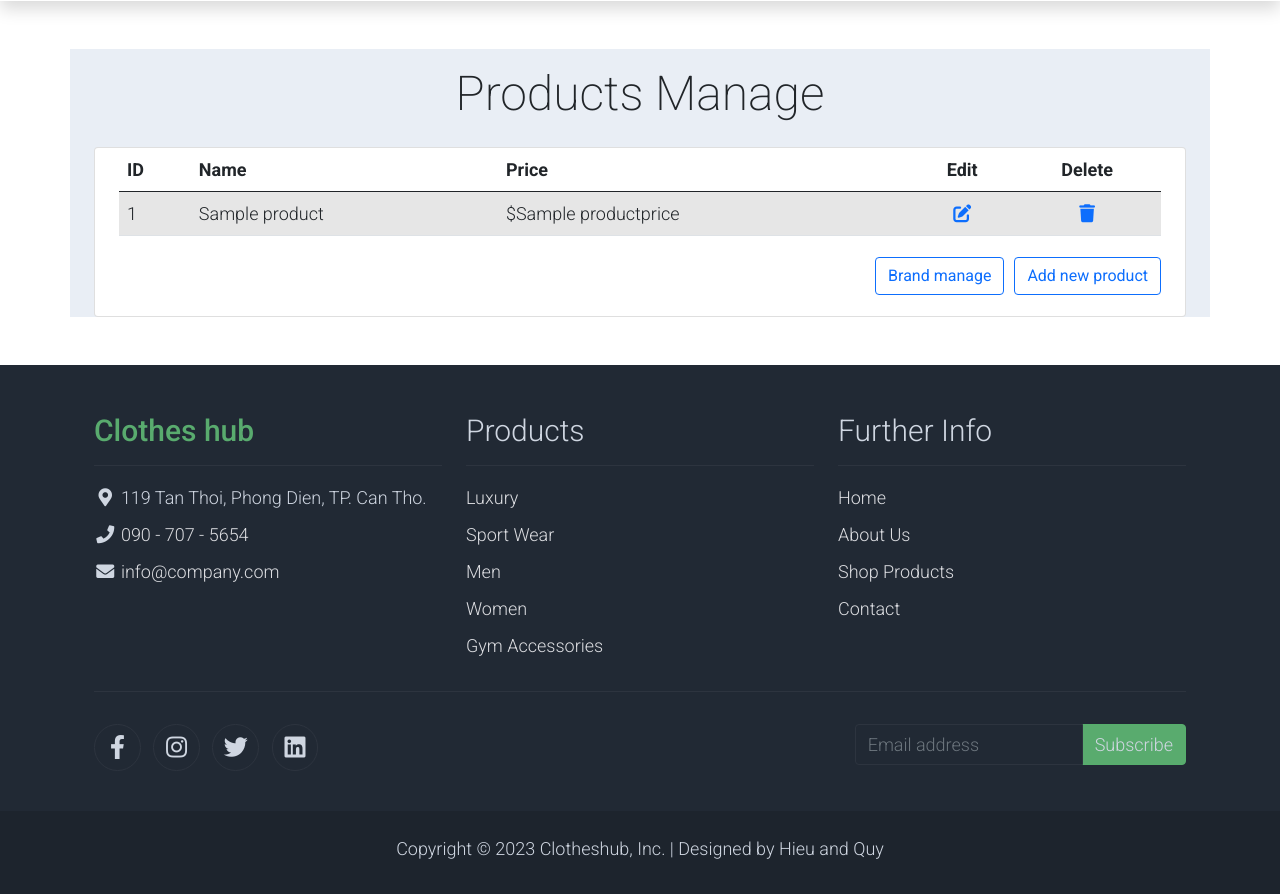
After one commit to Clotheshub-Organization/Clotheshub, a Symfony app: template templates/product/manage.html.twig in a window 1280 px wide. The commit adds this page. Shown: the part 249-1143 px from the top of the page. Run offline with Twig, Linux system fonts and the light colour scheme; the template is opened without the code that fills it: most values are stand-ins (such as "Sample title", 1, 10 or a date in 2020); some libraries are stand-ins or nearby versions.

Commit message:
add Product manage Controller and template

```diff
--- a/templates/home.html.twig
+++ b/templates/home.html.twig
@@ -59,7 +59,7 @@
                             <a class="nav-link dropdown-toggle" href="#" id="dropdown" data-bs-toggle="dropdown"
                              aria-haspopup="true" aria-expanded="false">Manage</a>
                             <ul class="dropdown-menu" aria-labelledby="dropdown03">
-                                {# <li><a class="dropdown-item" href="{{path('product_manage')}}">Products</a></li> #}
+                                <li><a class="dropdown-item" href="{{path('product_manage')}}">Products</a></li>
                                 <li><a class="dropdown-item" href="{{path('brand_manage')}}">Brands</a></li>
                             </ul>
                         </li>
--- /dev/null
+++ b/templates/product/manage.html.twig
@@ -0,0 +1,48 @@
+{% extends 'home.html.twig' %}
+
+{% block body %}
+<section class="bg-light my-5 container" style="margin-bottom:30px">
+  <div class="row text-center py-3">
+      <div class="col-lg-6 m-auto">
+          <h1 class="h1">Products Manage</h1>
+      </div>
+  </div>
+  <div className="page-heading pb-2 mt-4 mb-2 ">
+    <div class="page-content">
+      <div class="card">
+        <div class="container mb-3">
+            <div class="table-responsive text-nowrap">
+              <table class="table table-striped">
+                <thead>
+                  <tr>
+                    <th>ID</th>
+                    <th>Name</th>
+                    <th>Price</th>
+                    <th style="text-align: center">Edit</th>
+                    <th style="text-align: center">Delete</th>
+                  </tr>
+                </thead>
+                <tbody class="table-border-bottom-0">
+                  {% for p in product %}
+                      <tr>
+                          <td>{{ p.id}}</td>
+                          <td>{{ p.productname}}</td>
+                          <td>${{ p.productprice}}</td>
+                          <td style="text-align: center">
+                            <a href="#"><i class="fa-solid fa-pen-to-square"></i></i></i></a>
+                          <td style="text-align: center">
+                            <a href="#"><i class="fa-solid fa-trash"></i></i></a></td>
+                      </tr>
+                  {% endfor %}
+                </tbody>
+              </table>
+              <a href="#"><button type="button" style="margin: 5px auto; float: right;" class="btn btn-outline-primary">Add new product</button></a>
+              <a href="#"><button type="button" style="margin: 5px; margin-right: 10px; float: right;" class="btn btn-outline-primary">Brand manage</button></a>
+          </div>
+        </div>
+      </div>
+    </div>
+  </div>
+</section>
+
+{% endblock %}
```
Also changed, not shown: src/Controller/ProductController.php (+11 -0 lines).
